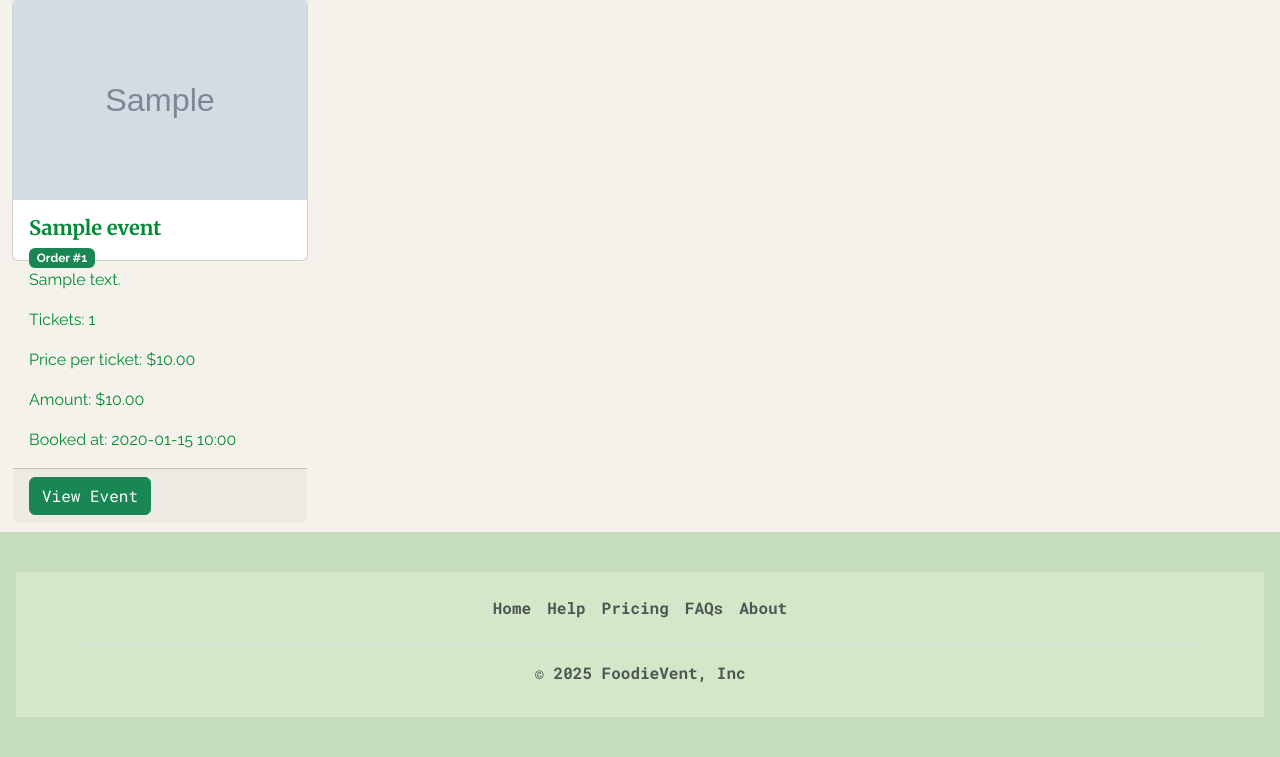
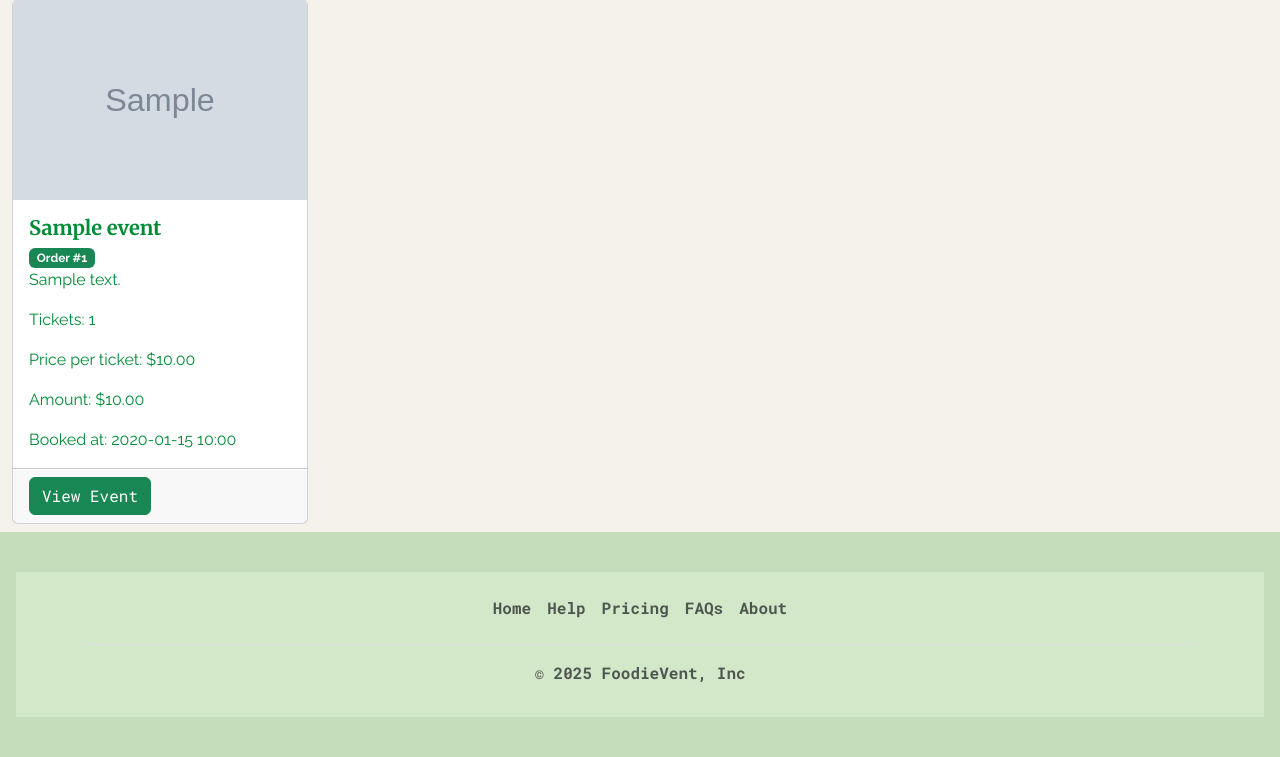
Before and after one commit to RennyMatis2000/Fully-Developed-Web-Application-Solution-Event-Management-System, a Flask app: page /user/display_booking_history in a window 1280 px wide. Shown: the part 480-1237 px from the top of the page. Run offline with Flask 3, Linux system fonts and the light colour scheme; a user stored in the database is signed in; tables that the repository leaves empty hold one stand-in row (values such as "Sample post"); grey boxes marked "Sample" are stand-in pictures; some libraries are stand-ins or nearby versions.

Commit message:
Adjusted height of userbookinghistory.
Adjusted height on card in userbookinghistory to format the page.

```diff
--- a/a2_starter_code/a2_group11/website/templates/userbookinghistory.html
+++ b/a2_starter_code/a2_group11/website/templates/userbookinghistory.html
@@ -30,7 +30,7 @@
   <div class="row">
     {% for order in orders %}
     <div class="col-12 col-sm-6 col-md-4 col-lg-3 mb-2">
-      <div class="card w-100 h-50">
+      <div class="card w-100 h-300">
         <img class="card-img-top" src="{{ order.event.image }}" alt="event picture">
         <div class="card-body">
           <h5 class="card-title">{{ order.event.title }}</h5>
```
